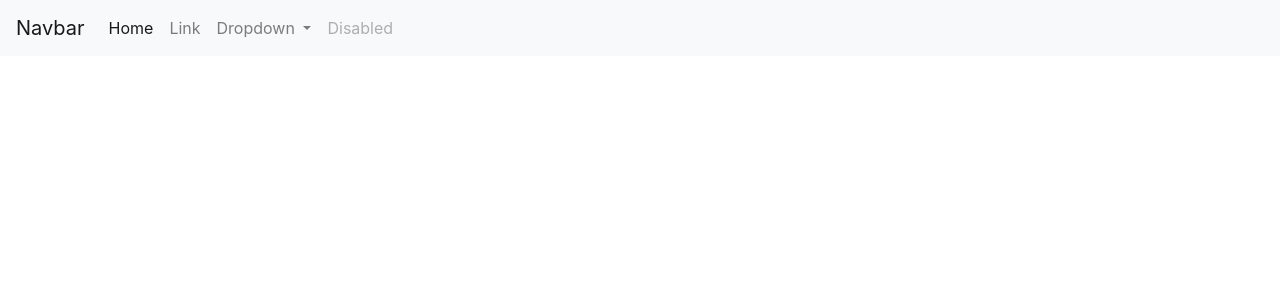
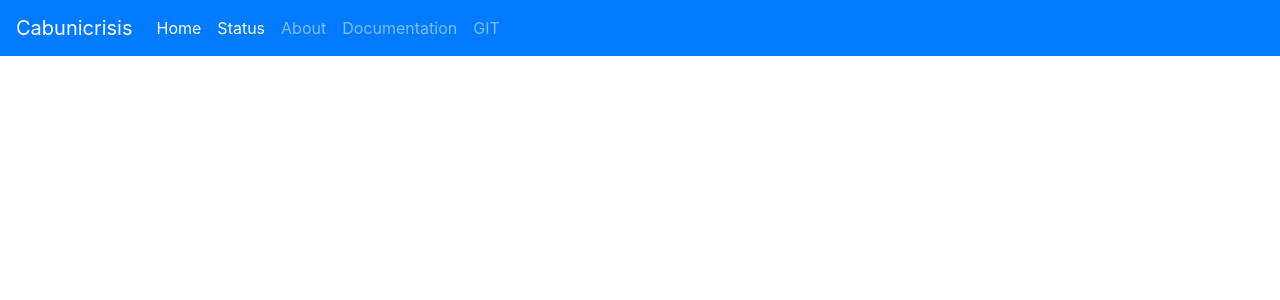
Before and after one commit to compgenomics2020/Team2-WebServer, a Django app: template cabunicrisis/cabunicrisis/templates/home.html in a window 1280 px wide. Shown: the top 300 px of the page. Run offline with Django 3.2, Linux system fonts and the light colour scheme; the template is opened without the code that fills it, so the values that code supplies are empty; some libraries are stand-ins or nearby versions.

Commit message:
Made changes to base.html

```diff
--- a/cabunicrisis/cabunicrisis/core/views.py
+++ b/cabunicrisis/cabunicrisis/core/views.py
@@ -6,7 +6,6 @@ from django.conf import settings
 from django.core.files.storage import FileSystemStorage
 
 
-@login_required
 def home(request):
     return render(request, 'base.html')
 
--- a/cabunicrisis/templates/base.html
+++ b/cabunicrisis/templates/base.html
@@ -11,8 +11,8 @@
 	<title>cabunicrisis</title>
 </head>
 <body>
-<nav class="navbar navbar-expand-lg navbar-light bg-light">
-	<a class="navbar-brand" href="#">Navbar</a>
+<nav class="navbar navbar-expand-lg navbar-dark bg-primary">
+	<a class="navbar-brand" href="#">Cabunicrisis</a>
 	<button class="navbar-toggler" type="button" data-toggle="collapse" data-target="#navbarSupportedContent" aria-controls="navbarSupportedContent" aria-expanded="false" aria-label="Toggle navigation">
 		<span class="navbar-toggler-icon"></span>
 	</button>
@@ -20,24 +20,19 @@
 	<div class="collapse navbar-collapse" id="navbarSupportedContent">
 		<ul class="navbar-nav mr-auto">
 			<li class="nav-item active">
-				<a class="nav-link" href="#">Home <span class="sr-only">(current)</span></a>
+				<a class="nav-link" href="#">Home<span class="sr-only">(current)</span></a>
+			</li>
+			<li class="nav-item active">
+				<a class="nav-link" href="#">Status<span class="sr-only">(current)</span></a>
 			</li>
 			<li class="nav-item">
-				<a class="nav-link" href="#">Link</a>
-			</li>
-			<li class="nav-item dropdown">
-				<a class="nav-link dropdown-toggle" href="#" id="navbarDropdown" role="button" data-toggle="dropdown" aria-haspopup="true" aria-expanded="false">
-				Dropdown
-				</a>
-				<div class="dropdown-menu" aria-labelledby="navbarDropdown">
-					<a class="dropdown-item" href="#">Action</a>
-					<a class="dropdown-item" href="#">Another action</a>
-					<div class="dropdown-divider"></div>
-					<a class="dropdown-item" href="#">Something else here</a>
-				</div>
+				<a class="nav-link" href="#">About</a>
 			</li>
 			<li class="nav-item">
-			<a class="nav-link disabled" href="#" tabindex="-1" aria-disabled="true">Disabled</a>
+				<a class="nav-link" href="#">Documentation</a>
+			</li>
+			<li class="nav-item">
+				<a class="nav-link" href="#">GIT</a>
 			</li>
 		</ul>
 	</div>
```
